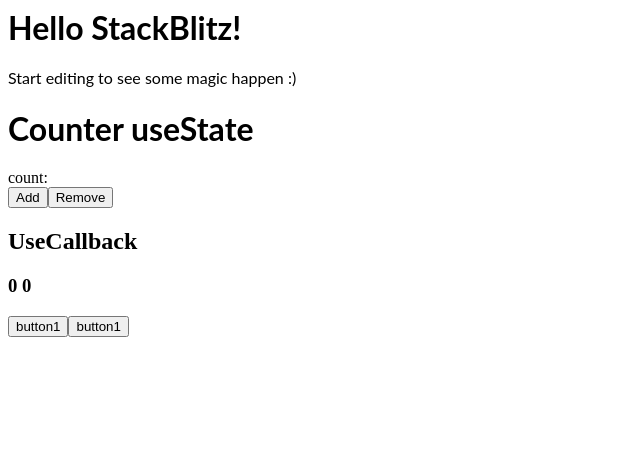
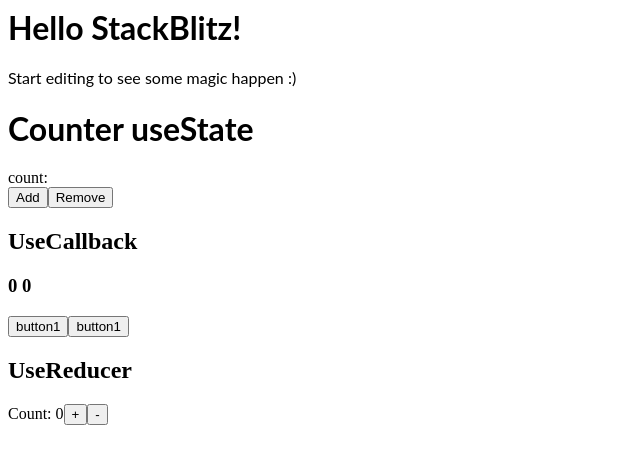
Before and after one commit to agarcluq-nttdata/curso-react-dia2-hooks, a React (Create React App) app: page / in a window 1280 px wide. Shown: the top 464 px of the page, without its empty margins (0-640 px from the left). Built offline with nearby package versions, Linux system fonts and the light colour scheme.

Commit message:
1 file modified, 1 added

```diff
--- a/App.tsx
+++ b/App.tsx
@@ -1,6 +1,7 @@
 import * as React from 'react';
 import UseStateExample from './examples/useStateExample';
 import UseCallbackExample from './examples/useCallbackExample';
+import UseReducerExample from './examples/useReducerExample'
 import './style.css';
 
 export default function App() {
@@ -11,6 +12,7 @@
 
       <UseStateExample />
       <UseCallbackExample/>
+      <UseReducerExample/>
     </div>
   );
 }
--- /dev/null
+++ b/examples/useReducerExample/index.jsx
@@ -0,0 +1,26 @@
+import React, { useReducer } from "react";
+const initialState = { count: 0 };
+
+function reducer(state, action) {
+  switch (action.type) {
+    case "increment":
+      return { count: state.count + 1 };
+    case "decrement":
+      return { count: state.count - 1 };
+    default:
+      throw new Error();
+  }
+}
+
+const UseReducerExample = () => {
+  const [state, dispatch] = useReducer(reducer, initialState);
+  return (
+    <>
+      <h2>UseReducer</h2>
+      Count: {state.count}
+      <button onClick={() => dispatch({ type: "increment" })}>+</button>
+      <button onClick={() => dispatch({ type: "decrement" })}>-</button>
+    </>
+  );
+}
+export default UseReducerExample;
```
